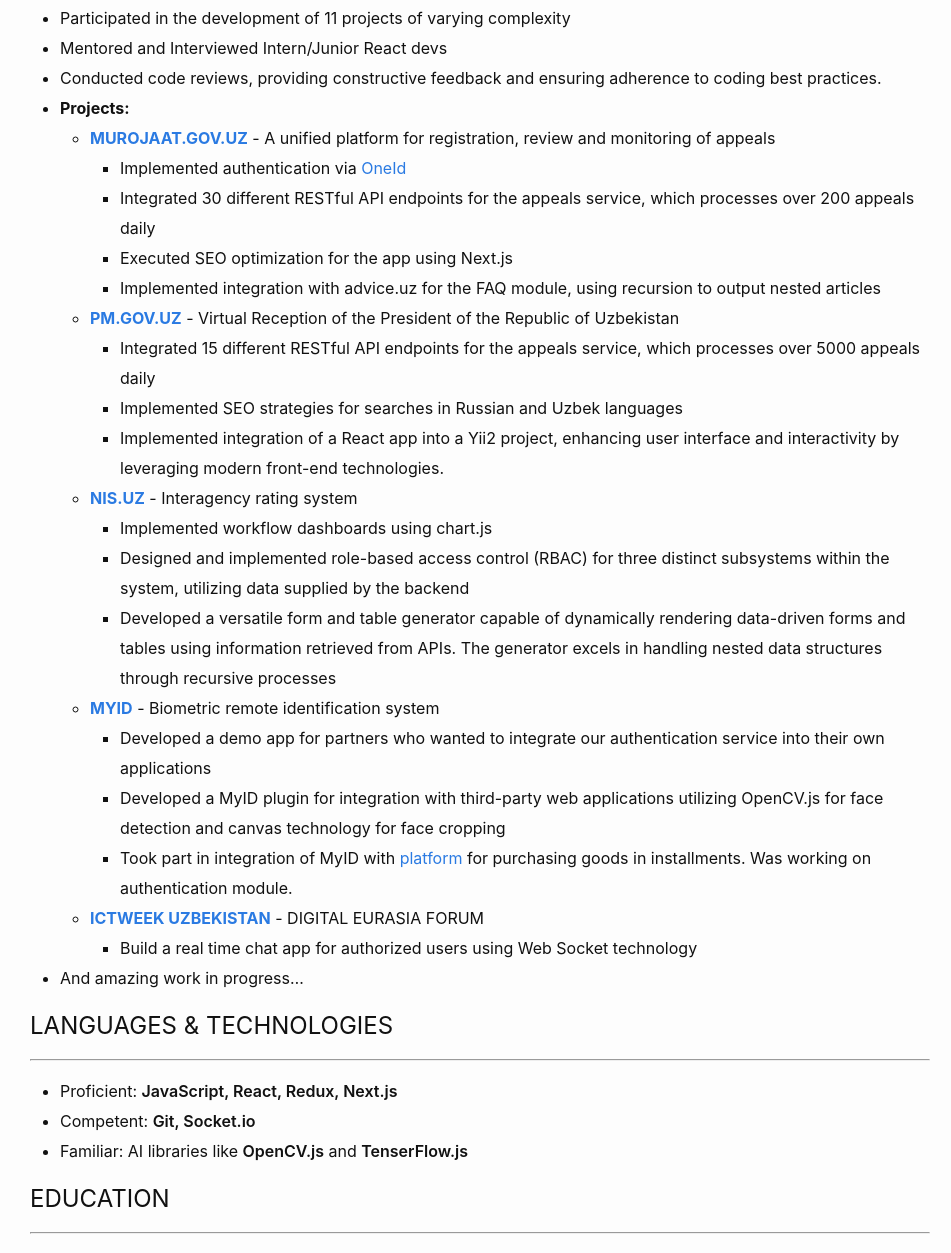
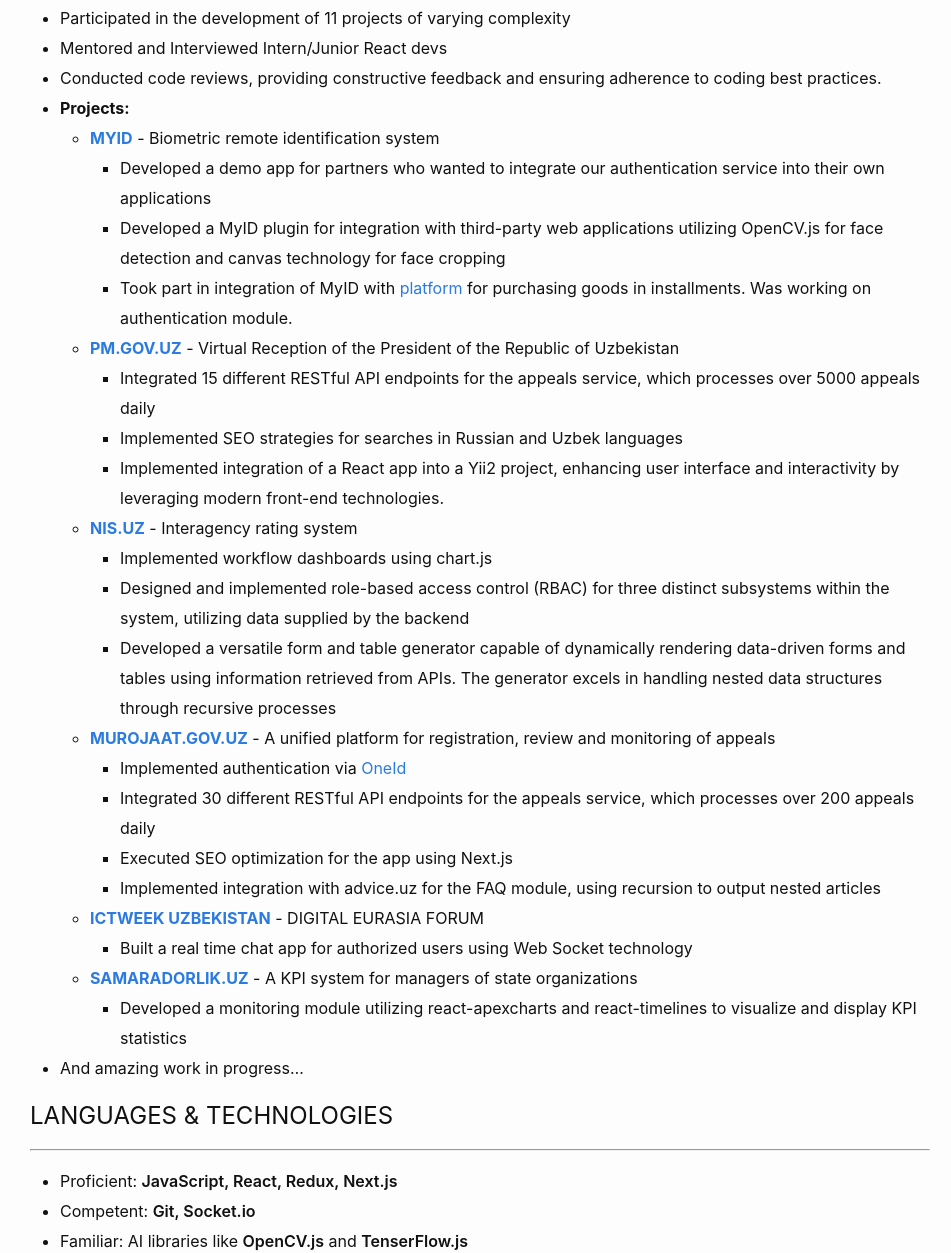
Before and after one commit to azim7g/resume, a plain HTML site: page index.html in a window 1280 px wide. Shown: the part 472-1725 px from the top of the page, without its empty margins (160-1111 px from the left). Drawn offline with Linux system fonts and the light colour scheme.

Commit message:
added info to experience section

```diff
--- a/index.html
+++ b/index.html
@@ -123,9 +123,6 @@
                 4) xorijdagiyoshlar.gov.uz - full, cabinet.xorijdagiyoshlar.gov.uz - full
 
 
-                5) samaradorlik.uz (kpi)
-                6) dashboard-votes.track.uz full
-
                 7) my.uzinfocom.uz - full
 
                 8) vatandoshlarfondi.uz v1.0 - quiz module
@@ -143,21 +140,23 @@
                 <b>Projects:</b>
                 <ul>
                   <li>
-                    <a href="https://murojaat.gov.uz"><b>MUROJAAT.GOV.UZ</b></a> - A unified platform for registration,
-                    review and monitoring of appeals
+                    <a href="https://myid.uz/en/"><b>MYID</b></a> - Biometric remote identification system
                     <ul>
-                      <li>Implemented authentication via <a href="https://id.egov.uz/en">OneId</a></li>
                       <li>
-                        Integrated 30 different RESTful API endpoints for the appeals service, which processes over 200
-                        appeals daily
+                        Developed a demo app for partners who wanted to integrate our authentication service into their
+                        own applications
                       </li>
-                      <li>Executed SEO optimization for the app using Next.js</li>
                       <li>
-                        Implemented integration with advice.uz for the FAQ module, using recursion to output nested
-                        articles
+                        Developed a MyID plugin for integration with third-party web applications utilizing OpenCV.js
+                        for face detection and canvas technology for face cropping
+                      </li>
+                      <li>
+                        Took part in integration of MyID with <a href="https://intend.uz/">platform</a> for purchasing
+                        goods in installments. Was working on authentication module.
                       </li>
                     </ul>
                   </li>
+
                   <li>
                     <a href="https://pm.gov.uz"><b>PM.GOV.UZ</b></a> - Virtual Reception of the President of the
                     Republic of Uzbekistan
@@ -173,6 +172,7 @@
                       </li>
                     </ul>
                   </li>
+
                   <li>
                     <a href="https://nis.uz/"><b>NIS.UZ</b></a> - Interagency rating system
 
@@ -190,27 +190,38 @@
                       </li>
                     </ul>
                   </li>
+
                   <li>
-                    <a href="https://myid.uz/en/"><b>MYID</b></a> - Biometric remote identification system
+                    <a href="https://murojaat.gov.uz"><b>MUROJAAT.GOV.UZ</b></a> - A unified platform for registration,
+                    review and monitoring of appeals
                     <ul>
+                      <li>Implemented authentication via <a href="https://id.egov.uz/en">OneId</a></li>
                       <li>
-                        Developed a demo app for partners who wanted to integrate our authentication service into their
-                        own applications
+                        Integrated 30 different RESTful API endpoints for the appeals service, which processes over 200
+                        appeals daily
                       </li>
+                      <li>Executed SEO optimization for the app using Next.js</li>
                       <li>
-                        Developed a MyID plugin for integration with third-party web applications utilizing OpenCV.js
-                        for face detection and canvas technology for face cropping
-                      </li>
-                      <li>
-                        Took part in integration of MyID with <a href="https://intend.uz/">platform</a> for purchasing
-                        goods in installments. Was working on authentication module.
+                        Implemented integration with advice.uz for the FAQ module, using recursion to output nested
+                        articles
                       </li>
                     </ul>
                   </li>
+
                   <li>
                     <a href="https://ictweek.uz/en"><b>ICTWEEK UZBEKISTAN</b></a> - DIGITAL EURASIA FORUM
                     <ul>
-                      <li>Build a real time chat app for authorized users using Web Socket technology</li>
+                      <li>Built a real time chat app for authorized users using Web Socket technology</li>
+                    </ul>
+                  </li>
+                  <li>
+                    <a href="https://samaradorlik.uz"><b>SAMARADORLIK.UZ</b></a> - A KPI system for managers of state
+                    organizations
+                    <ul>
+                      <li>
+                        Developed a monitoring module utilizing react-apexcharts and react-timelines to visualize and
+                        display KPI statistics
+                      </li>
                     </ul>
                   </li>
                 </ul>
--- a/main.css
+++ b/main.css
@@ -93,7 +93,8 @@ a {
 }
 
 a:visited {
-  color: #1756a9;
+  /* color: #1756a9; */
+  color: #2a7ae2;
 }
 
 a:hover {
```
